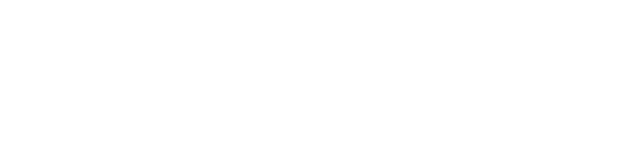
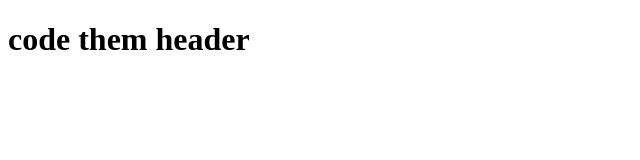
Before and after one commit to PhanThau/bt1chieuthu2, a plain HTML site: page index.html in a window 1280 px wide. Shown: the whole page, without its empty margins (0-640 px from the left). Drawn offline with Linux system fonts and the light colour scheme.

Commit message:
tinh nang header

```diff
--- a/index.html
+++ b/index.html
@@ -6,6 +6,6 @@
     <title>Document</title>
 </head>
 <body>
-
+    <h1>code them header</h1>
 </body>
 </html>
```
